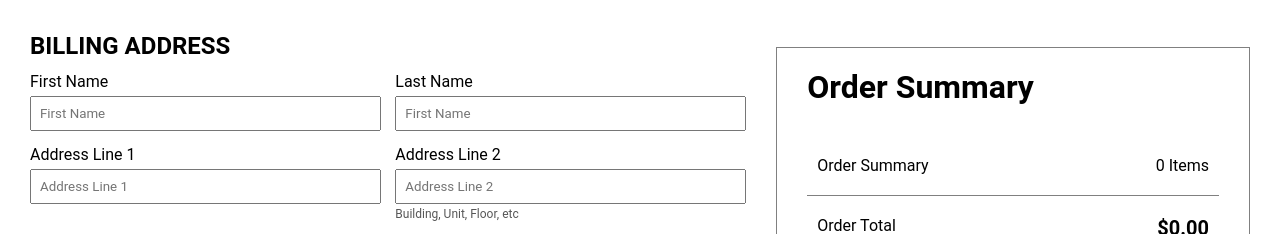
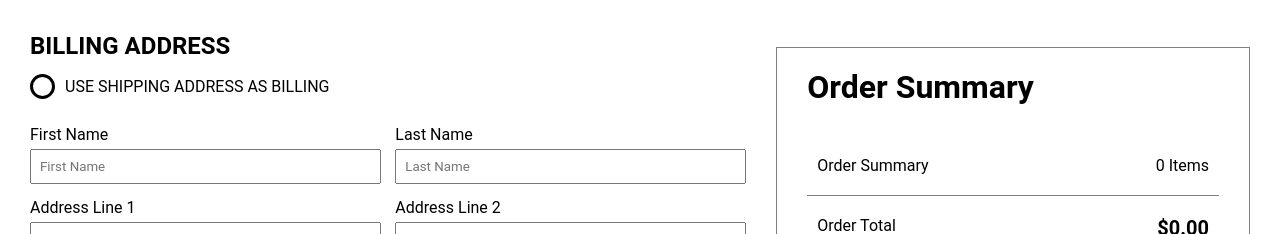
Before and after one commit to Randyaub/clothes_fullstack_site, a React (Create React App) app in the folder Client/: page /billing-checkout in a window 1280 px wide. Shown: the part 330-564 px from the top of the page. Built offline with nearby package versions, Linux system fonts and the light colour scheme; the HTML template or start-up script is replaced by a standard one.

Commit message:
User is now able to use shipping address as billing address on payment page

```diff
--- a/Client/src/App.js
+++ b/Client/src/App.js
@@ -206,6 +206,7 @@ function App() {
               cartCount={cartCount}
               cartCostTotal={cartCostTotal}
               formInfo={billingInfo}
+              shippingInfo={shippingInfo}
             />
           </Route>
           <Route exact path="/order-checkout">
--- /dev/null
+++ b/Client/src/Components/common/inputs/InputCheckbox/InputCheckbox.css
@@ -0,0 +1,52 @@
+.c-InputCheckbox {
+  display: flex;
+  align-items: center;
+  position: relative;
+  padding-left: 35px;
+  padding-top: 7px;
+  padding-bottom: 7px;
+  cursor: pointer;
+  font-size: 16px;
+  -webkit-user-select: none;
+  -moz-user-select: none;
+  -ms-user-select: none;
+  user-select: none;
+  margin: 10px 0px;
+}
+
+.c-InputCheckbox input {
+  position: absolute;
+  opacity: 0;
+  cursor: pointer;
+  height: 0;
+  width: 0;
+}
+
+.c-InputCheckbox__checkmark {
+  position: absolute;
+  top: 2;
+  left: 0;
+  height: 25px;
+  width: 25px;
+  border: 3px solid black;
+  border-radius: 50%;
+}
+
+.c-InputCheckbox__checkmark:after {
+  content: "";
+  position: absolute;
+  display: none;
+}
+
+.c-InputCheckbox input:checked ~ .c-InputCheckbox__checkmark:after {
+  display: block;
+}
+
+.c-InputCheckbox .c-InputCheckbox__checkmark:after {
+  top: 5px;
+  left: 5px;
+  width: 10px;
+  height: 10px;
+  border-radius: 50%;
+  background: black;
+}
--- /dev/null
+++ b/Client/src/Components/common/inputs/InputCheckbox/index.js
@@ -0,0 +1,18 @@
+import React from "react";
+import "./InputCheckbox.css";
+
+const InputCheckbox = (props) => {
+  return (
+    <label className="c-InputCheckbox">
+      {props.labelText}
+      <input
+        className="c-InputCheckbox__checkbox"
+        type="checkbox"
+        onChange={(event) => props.handleChange(event)}
+      ></input>
+      <span class="c-InputCheckbox__checkmark"></span>
+    </label>
+  );
+};
+
+export default InputCheckbox;
--- a/Client/src/Components/pages/checkoutPages/CheckoutForm/index.js
+++ b/Client/src/Components/pages/checkoutPages/CheckoutForm/index.js
@@ -111,7 +111,6 @@ const CheckoutForm = (props) => {
       cvvValidation = cvvValid(props.formInfo.cardCVV, setCvvError);
     }
 
-    console.log(lastNameValidation);
     if (
       emailValidation === false ||
       lastNameValidation === false ||
@@ -151,7 +150,6 @@ const CheckoutForm = (props) => {
     event.preventDefault();
     resetErrors();
     if (isValid()) {
-      console.log("attempt");
       props.goToFunction();
     }
   };
@@ -187,7 +185,7 @@ const CheckoutForm = (props) => {
               labelName={"Last Name"}
               inputName={"lastName"}
               inputValue={props.formInfo.lastName}
-              inputPlaceHolder={"First Name"}
+              inputPlaceHolder={"Last Name"}
               inputSetFunction={props.formInfo.setLastName}
               error={lastNameError}
             />
--- a/Client/src/Components/pages/checkoutPages/PaymentPage/index.js
+++ b/Client/src/Components/pages/checkoutPages/PaymentPage/index.js
@@ -1,10 +1,11 @@
-import React from "react";
+import React, { useState } from "react";
 import { useHistory } from "react-router-dom";
 
 import "./PaymentPage.css";
 import CheckoutForm from "../CheckoutForm";
 import BreadCrumbIndicator from "../BreadCrumbIndicator";
 import CheckoutSummary from "../CheckoutSummary";
+import InputCheckbox from "../../../common/inputs/InputCheckbox";
 
 const PaymentPage = (props) => {
   let history = useHistory();
@@ -13,12 +14,42 @@ const PaymentPage = (props) => {
     history.push("/order-checkout");
   };
 
+  //Use shipping information for billing toggle
+  const [sameAsShipping, setSameAsShipping] = useState(false);
+
+  const handleChange = (event) => {
+    setSameAsShipping(event.target.checked);
+
+    if (event.target.checked) {
+      props.formInfo.setFirstName(props.shippingInfo.firstName);
+      props.formInfo.setLastName(props.shippingInfo.lastName);
+      props.formInfo.setAddressLine1(props.shippingInfo.addressLine1);
+      props.formInfo.setAddressLine2(props.shippingInfo.addressLine2);
+      props.formInfo.setCity(props.shippingInfo.city);
+      props.formInfo.setProvince(props.shippingInfo.province);
+      props.formInfo.setZipCode(props.shippingInfo.zipCode);
+    } else if (!event.target.checked) {
+      props.formInfo.setFirstName("");
+      props.formInfo.setLastName("");
+      props.formInfo.setAddressLine1("");
+      props.formInfo.setAddressLine2("");
+      props.formInfo.setCity("");
+      props.formInfo.setProvince("PROVINCE*");
+      props.formInfo.setZipCode("");
+    }
+  };
+
   return (
     <>
       <BreadCrumbIndicator checkoutPosition={"payment"} />
       <div className="l-Payment">
         <div className="c-Payment">
           <h2 className="c-CheckoutForm__headers">BILLING ADDRESS</h2>
+          <InputCheckbox
+            labelText={"USE SHIPPING ADDRESS AS BILLING"}
+            value={sameAsShipping}
+            handleChange={handleChange}
+          />
           <CheckoutForm
             formInfo={props.formInfo}
             goToFunction={goToOrder}
```
